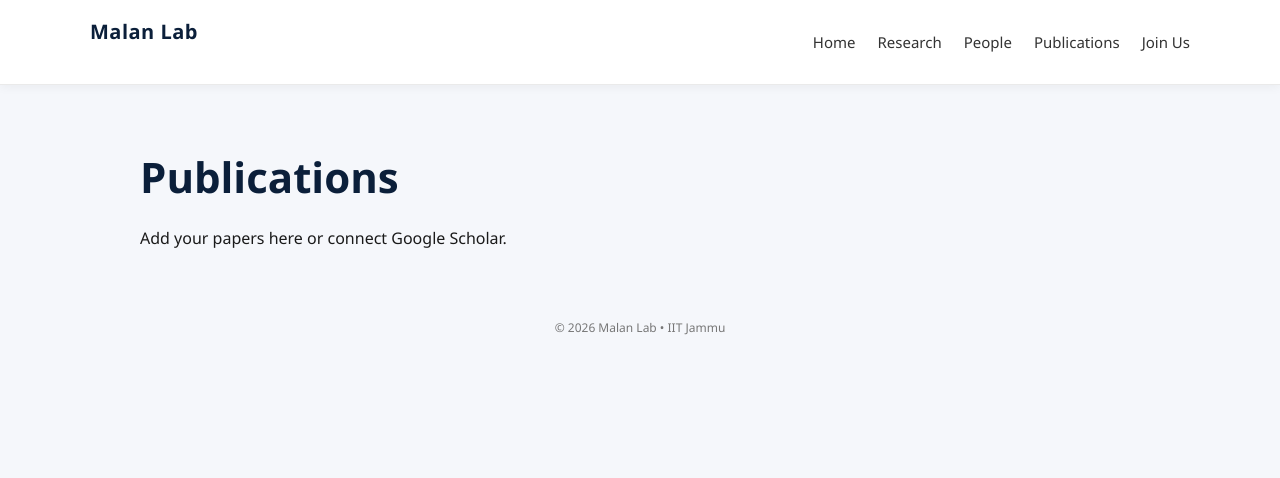
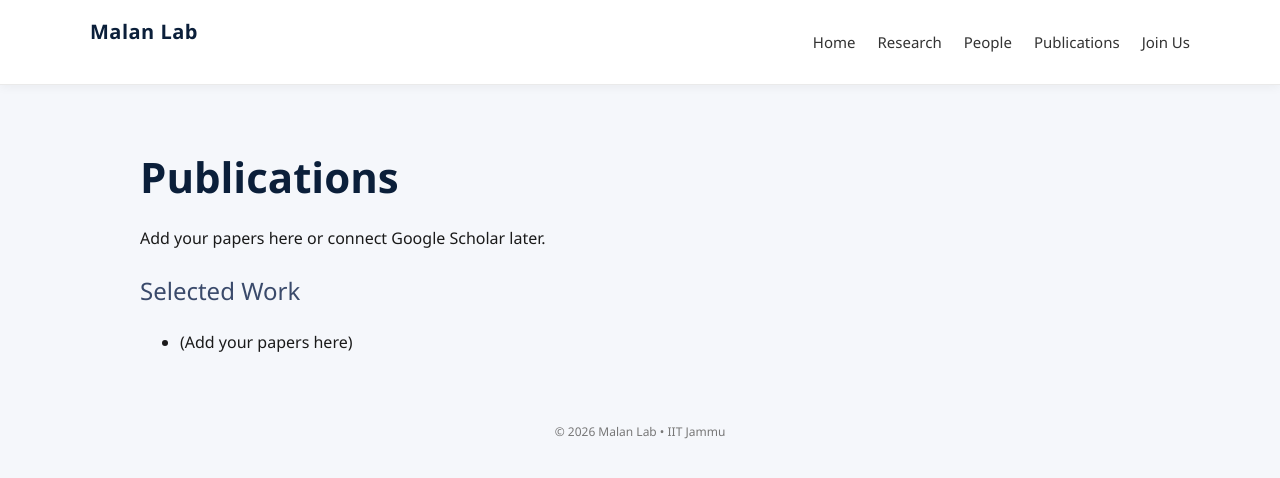
Before and after one commit to malanlab/malanlab.github.io, a Jekyll site: the page built from _pages/publications.md, in a window 1280 px wide. Shown: the top 478 px of the page. Built offline with Jekyll 4.4.1, drawn with Linux system fonts in a browser that asks for light colours.

Commit message:
Update publications.md

```diff
--- a/_pages/publications.md
+++ b/_pages/publications.md
@@ -1,8 +1,12 @@
 ---
 layout: default
 title: Publications
+permalink: /publications/
 ---
 
 # Publications
 
-Add your papers here or connect Google Scholar.
+Add your papers here or connect Google Scholar later.
+
+## Selected Work
+- (Add your papers here)
```
